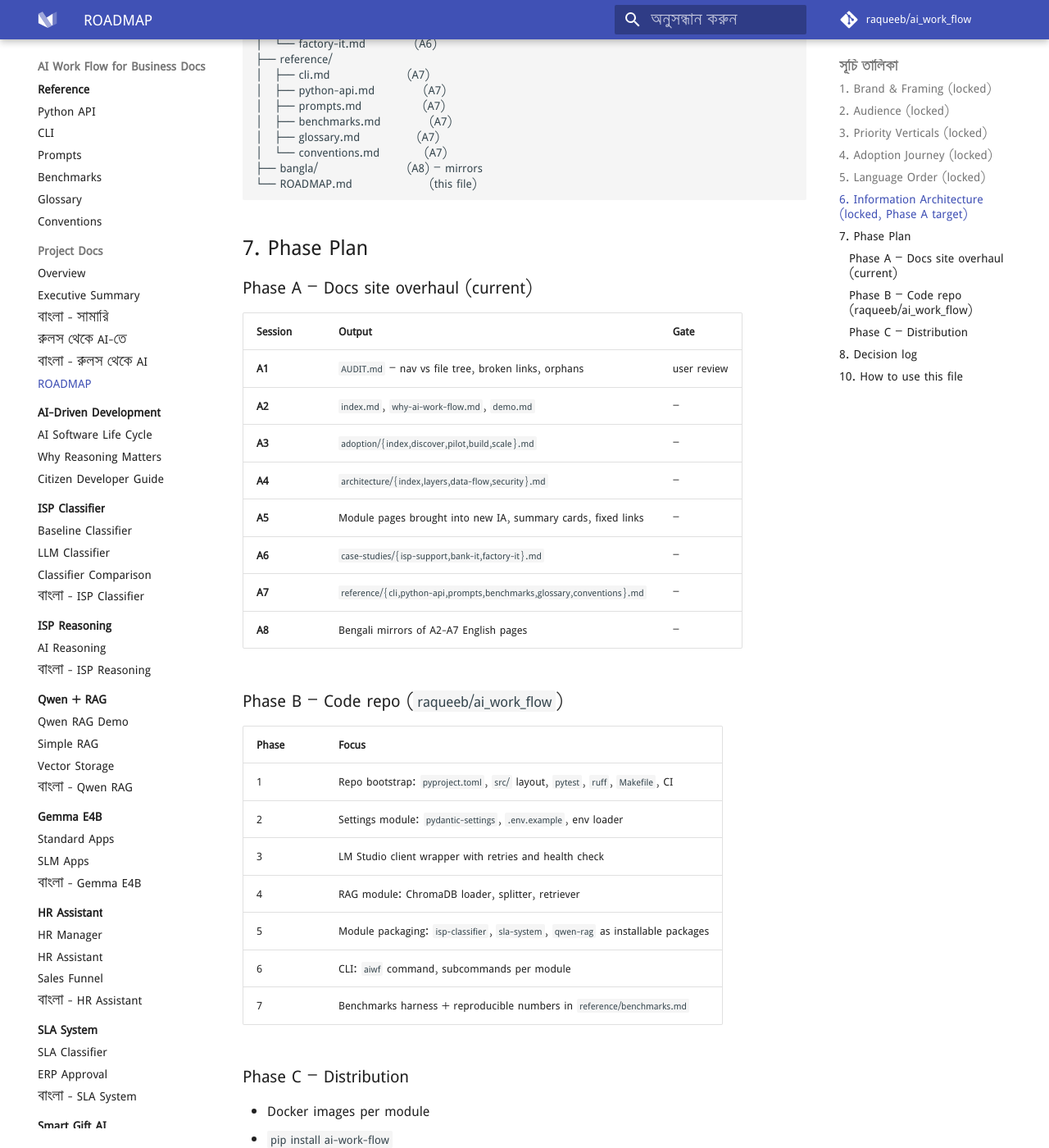
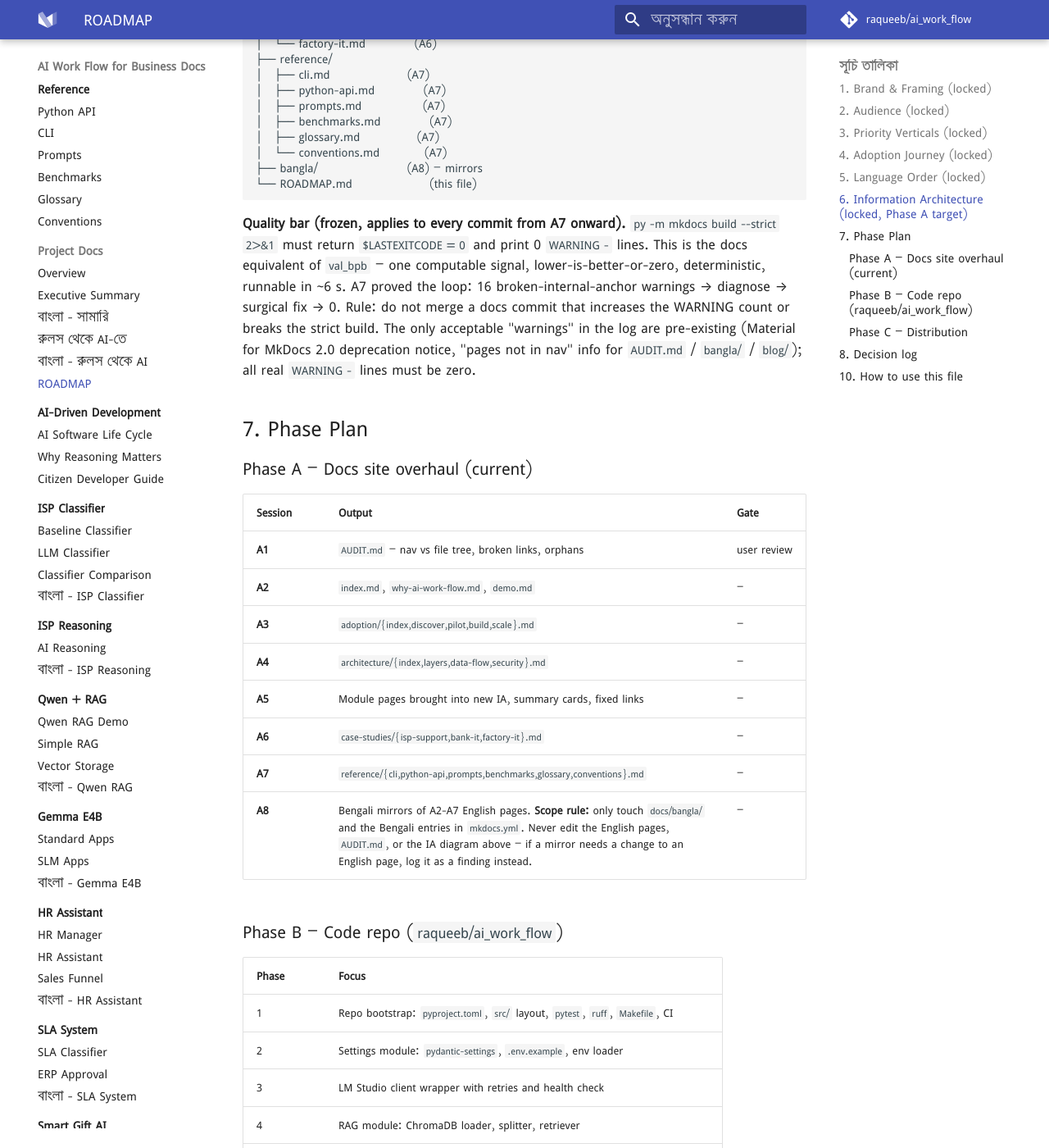
Before and after one commit to aiwithr/ai_llm, an MkDocs documentation site: the page built from docs/ROADMAP.md, in a window 1280 px wide and 1400 px high, scrolled down 2373 px. Shown: the whole window at 82% size. Built offline with MkDocs 1.6.1 and Material for MkDocs 9.7.7, drawn with Linux system fonts in a browser that asks for light colours; some web fonts are replaced; comment, search, counter and statistics services are not loaded.

Commit message:
docs(roadmap): freeze quality bar and A8 scope rule
Two surgical edits to docs/ROADMAP.md, locked in before any further docs
work. Both come from the "borrow the autoresearch pattern, not the agent
loop" reading: a frozen computable signal + a one-file scope rule per
phase beats prose reviews every time.

1) §6 — added "Quality bar (frozen, applies to every commit from A7
   onward)" sub-section. `py -m mkdocs build --strict 2>&1` must return
   `$LASTEXITCODE = 0` and print 0 `WARNING -` lines. This is the docs
   equivalent of `val_bpb` in karpathy/autoresearch: one computable
   signal, lower-is-better-or-zero, deterministic, runnable in ~6 s. A7
   proved the loop end-to-end (16 broken-internal-anchor warnings ->
   diagnose -> surgical fix -> 0), so the bar is now the contract for
   every commit from A7 onward. The carve-outs are explicit so they
   don't quietly rot: the Material for MkDocs 2.0 deprecation notice
   and the "pages not in nav" info messages for `AUDIT.md`, `docs/bangla/`,
   and `docs/blog/` are allowed pre-existing log lines; every real
   `WARNING -` line must be zero.

2) §7 — extended the A8 row with the "Scope rule": only touch
   `docs/bangla/` and the Bengali entries in `mkdocs.yml`. Never edit
   the English pages, `AUDIT.md`, or the IA diagram in §6. If a mirror
   surfaces an English-page defect, log it as a finding rather than
   fixing it inline. This keeps A8 reviewable as a pure translation
   pass and prevents the mirrors from drifting the source-of-truth
   files in a docs-only commit.

Verified locally:

    $ py -m mkdocs build --strict 2>&1 | tail -1
    INFO    -  Documentation built in 3.74 seconds
    $ echo $LASTEXITCODE
    0

No files outside `docs/ROADMAP.md` are touched by this commit.

````diff
--- a/docs/ROADMAP.md
+++ b/docs/ROADMAP.md
@@ -90,6 +90,16 @@ docs/
 └── ROADMAP.md                   (this file)
 ```
 
+**Quality bar (frozen, applies to every commit from A7 onward).**
+`py -m mkdocs build --strict 2>&1` must return `$LASTEXITCODE = 0` and print 0
+`WARNING -` lines. This is the docs equivalent of `val_bpb` — one computable
+signal, lower-is-better-or-zero, deterministic, runnable in ~6 s. A7 proved the
+loop: 16 broken-internal-anchor warnings → diagnose → surgical fix → 0. Rule:
+do not merge a docs commit that increases the WARNING count or breaks the
+strict build. The only acceptable "warnings" in the log are pre-existing
+(Material for MkDocs 2.0 deprecation notice, "pages not in nav" info for
+`AUDIT.md` / `bangla/` / `blog/`); all real `WARNING -` lines must be zero.
+
 ## 7. Phase Plan
 
 ### Phase A — Docs site overhaul (current)
@@ -103,7 +113,7 @@ docs/
 | **A5** | Module pages brought into new IA, summary cards, fixed links | — |
 | **A6** | `case-studies/{isp-support,bank-it,factory-it}.md` | — |
 | **A7** | `reference/{cli,python-api,prompts,benchmarks,glossary,conventions}.md` | — |
-| **A8** | Bengali mirrors of A2–A7 English pages | — |
+| **A8** | Bengali mirrors of A2–A7 English pages. **Scope rule:** only touch `docs/bangla/` and the Bengali entries in `mkdocs.yml`. Never edit the English pages, `AUDIT.md`, or the IA diagram above — if a mirror needs a change to an English page, log it as a finding instead. | — |
 
 ### Phase B — Code repo (`raqueeb/ai_work_flow`)
 
````
